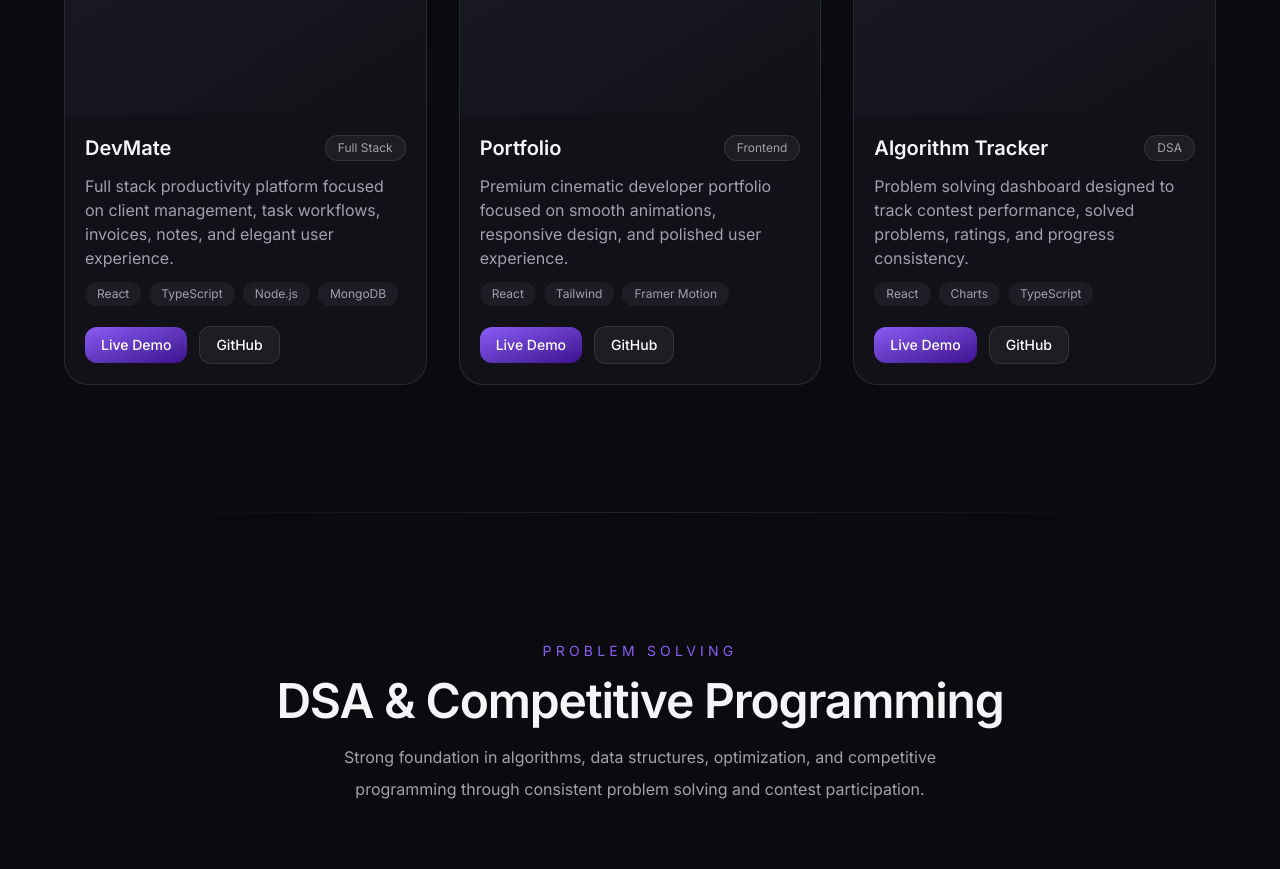
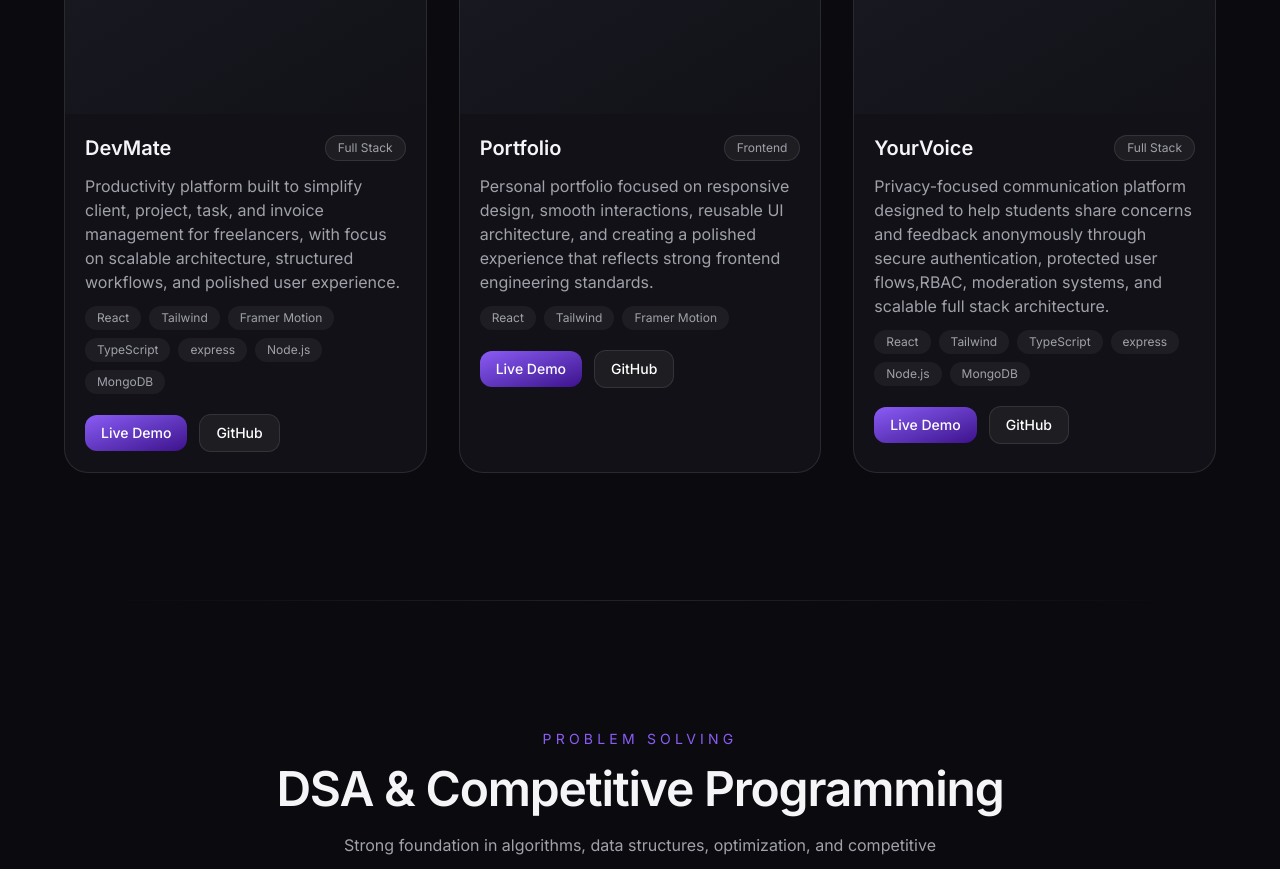
Before and after one commit to sagarnage123/portfolio, a React (Vite) app: page / in a window 1280 px wide. Shown: the part 1360-2229 px from the top of the page. Built offline with nearby package versions, Linux system fonts and the light colour scheme.

Commit message:
Updated data for the project section

```diff
--- a/src/data/projects.ts
+++ b/src/data/projects.ts
@@ -3,23 +3,23 @@
         title: "DevMate",
         type: "Full Stack",
         description:
-            "Full stack productivity platform focused on client management, task workflows, invoices, notes, and elegant user experience.",
-        tech: ["React", "TypeScript", "Node.js", "MongoDB"],
+            "Productivity platform built to simplify client, project, task, and invoice management for freelancers, with focus on scalable architecture, structured workflows, and polished user experience.",
+        tech: ["React","Tailwind","Framer Motion", "TypeScript","express", "Node.js", "MongoDB",],
     },
 
     {
         title: "Portfolio",
         type: "Frontend",
         description:
-            "Premium cinematic developer portfolio focused on smooth animations, responsive design, and polished user experience.",
+            "Personal portfolio focused on responsive design, smooth interactions, reusable UI architecture, and creating a polished experience that reflects strong frontend engineering standards.",
         tech: ["React", "Tailwind", "Framer Motion"],
     },
 
     {
-        title: "Algorithm Tracker",
-        type: "DSA",
+        title: "YourVoice",
+        type: "Full Stack",
         description:
-            "Problem solving dashboard designed to track contest performance, solved problems, ratings, and progress consistency.",
-        tech: ["React", "Charts", "TypeScript"],
+            "Privacy-focused communication platform designed to help students share concerns and feedback anonymously through secure authentication, protected user flows,RBAC, moderation systems, and scalable full stack architecture.",
+        tech: ["React", "Tailwind", "TypeScript", "express", "Node.js", "MongoDB",],
     },
 ]
```
